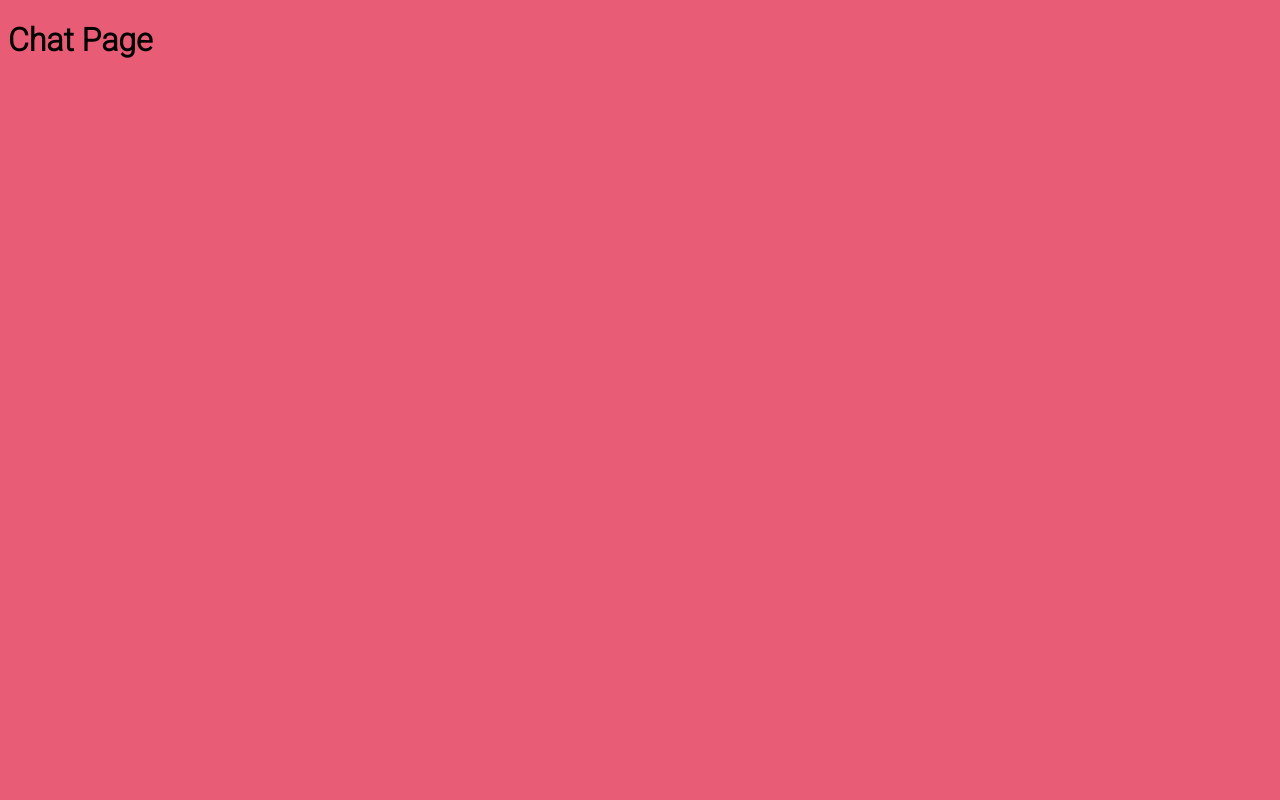
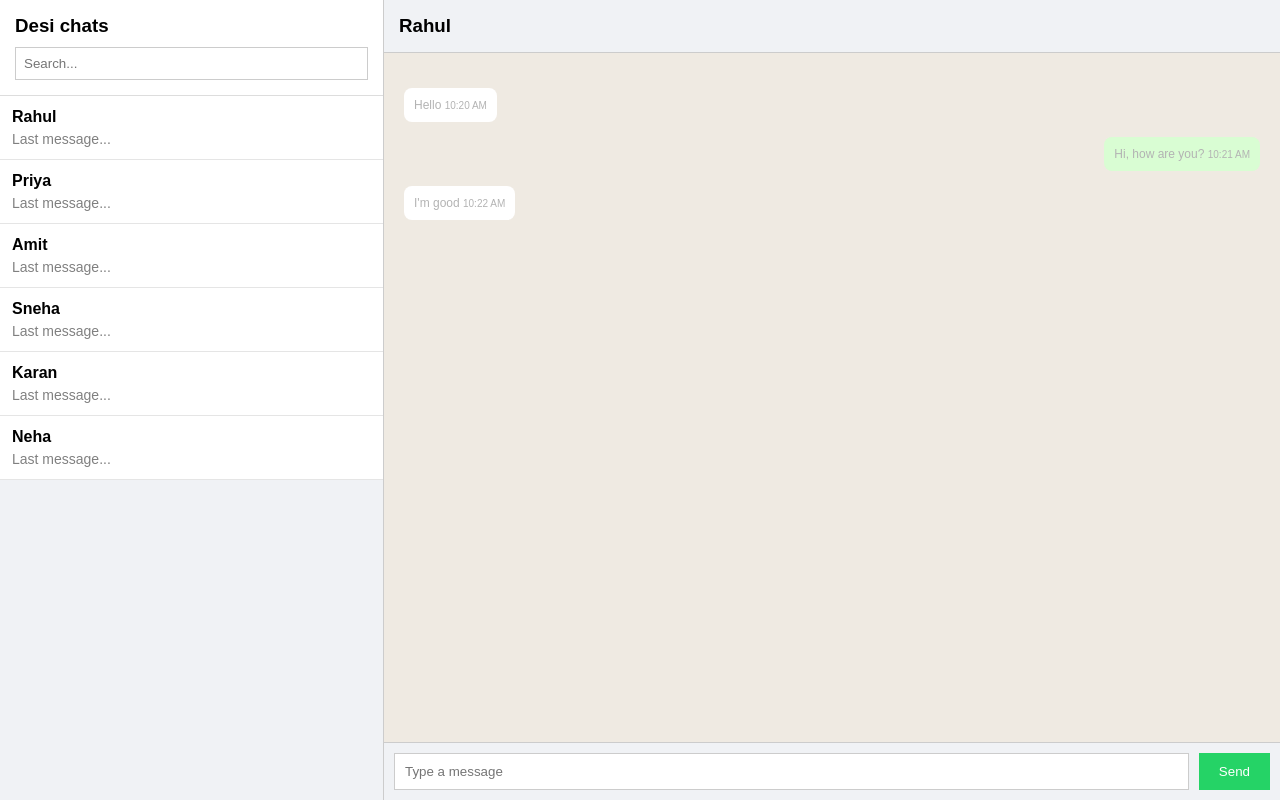
Before and after one commit to HardXee/MyChat, a React app: page /chat in a window 1280 px wide. Built offline with nearby package versions, Linux system fonts and the light colour scheme; no server answers; the HTML template or start-up script is replaced by a standard one.

Commit message:
added socket and connecting to backend

```diff
--- /dev/null
+++ b/src/pages/chat/chat.css
@@ -0,0 +1,128 @@
+/* Chat.css */
+
+* {
+    margin: 0;
+    padding: 0;
+    box-sizing: border-box;
+}
+
+.chat-app {
+    display: flex;
+    height: 100vh;
+    font-family: Arial, sans-serif;
+}
+
+/* Left Sidebar */
+.sidebar {
+    width: 30%;
+    background-color: #f0f2f5;
+    border-right: 1px solid #ccc;
+    display: flex;
+    flex-direction: column;
+}
+
+.sidebar-header {
+    padding: 15px;
+    background-color: #ffffff;
+    border-bottom: 1px solid #ddd;
+}
+
+.sidebar-header h3 {
+    margin-bottom: 10px;
+}
+
+.search-box {
+    width: 100%;
+    padding: 8px;
+    border: 1px solid #ccc;
+    outline: none;
+}
+
+.contact-item {
+    padding: 12px;
+    border-bottom: 1px solid #e5e5e5;
+    cursor: pointer;
+    background: white;
+}
+
+.contact-item:hover {
+    background-color: #ebebeb;
+}
+
+.contact-item strong {
+    display: block;
+    margin-bottom: 5px;
+}
+
+.contact-item p {
+    font-size: 14px;
+    color: gray;
+}
+
+/* Right Chat Section */
+.chat-section {
+    width: 70%;
+    display: flex;
+    flex-direction: column;
+}
+
+.chat-header {
+    padding: 15px;
+    background-color: #f0f2f5;
+    border-bottom: 1px solid #ccc;
+}
+
+.messages {
+    flex: 1;
+    padding: 20px;
+    background-color: #efeae2;
+    overflow-y: auto;
+}
+
+.message {
+    margin-bottom: 15px;
+}
+
+.message span {
+    display: inline-block;
+    padding: 10px;
+    border-radius: 8px;
+    background: white;
+    max-width: 60%;
+}
+
+.message.me {
+    text-align: right;
+}
+
+.message.me span {
+    background-color: #d9fdd3;
+}
+
+/* Bottom Input */
+.input-area {
+    display: flex;
+    padding: 10px;
+    background-color: #f0f2f5;
+    border-top: 1px solid #ccc;
+}
+
+.message-input {
+    flex: 1;
+    padding: 10px;
+    border: 1px solid #ccc;
+    outline: none;
+}
+
+.send-btn {
+    padding: 10px 20px;
+    margin-left: 10px;
+    border: none;
+    background-color: #25d366;
+    color: white;
+    cursor: pointer;
+}
+
+.send-btn:hover {
+    background-color: #20ba5a;
+}
--- a/src/pages/chat/chat.jsx
+++ b/src/pages/chat/chat.jsx
@@ -1,7 +1,57 @@
+import "./chat.css";
+import instance from "../../socket/socket";
+import { useEffect } from "react";
+
 function Chat() {
+  const contacts = ["Rahul", "Priya", "Amit", "Sneha", "Karan", "Neha"];
+
+  const messages = [
+    // here fatch the data usign api
+    { id: 1, text: "Hello", time: "10:20 AM", me: false },
+    { id: 2, text: "Hi, how are you?", time: "10:21 AM", me: true },
+    { id: 3, text: "I'm good", time: "10:22 AM", me: false },
+  ];
+
+  useEffect(() => {
+    instance.connect();
+  }, []);
+
   return (
-    <div>
-      <h1>Chat Page</h1>
+    <div className="chat-app">
+      <div className="sidebar">
+        <div className="sidebar-header">
+          <h3>Desi chats</h3>
+          <input className="search-box" placeholder="Search..." />
+        </div>
+
+        {contacts.map((name, index) => (
+          <div key={index} className="contact-item">
+            <strong>{name}</strong>
+            <p>Last message...</p>
+          </div>
+        ))}
+      </div>
+
+      <div className="chat-section">
+        <div className="chat-header">
+          <h3>Rahul</h3>
+        </div>
+
+        <div className="messages">
+          {messages.map((msg) => (
+            <div key={msg.id} className={msg.me ? "message me" : "message"}>
+              <span>
+                {msg.text} <small>{msg.time}</small>
+              </span>
+            </div>
+          ))}
+        </div>
+
+        <div className="input-area">
+          <input className="message-input" placeholder="Type a message" />
+          <button className="send-btn">Send</button>
+        </div>
+      </div>
     </div>
   );
 }
--- a/src/socket/socket.js
+++ b/src/socket/socket.js
@@ -4,7 +4,7 @@ class SocketService {
   constructor() {
     if (!SocketService.instance) {
       // enter your server url
-      this.socket = io("http://127.0.0.1:8000", {
+      this.socket = io("http://localhost:3000/", {
         autoconnect: false,
       });
     }
```
Also changed, not shown: src/components/nav/navbar.jsx (added), 1 other file (tests, documents, lock files or other folders).
